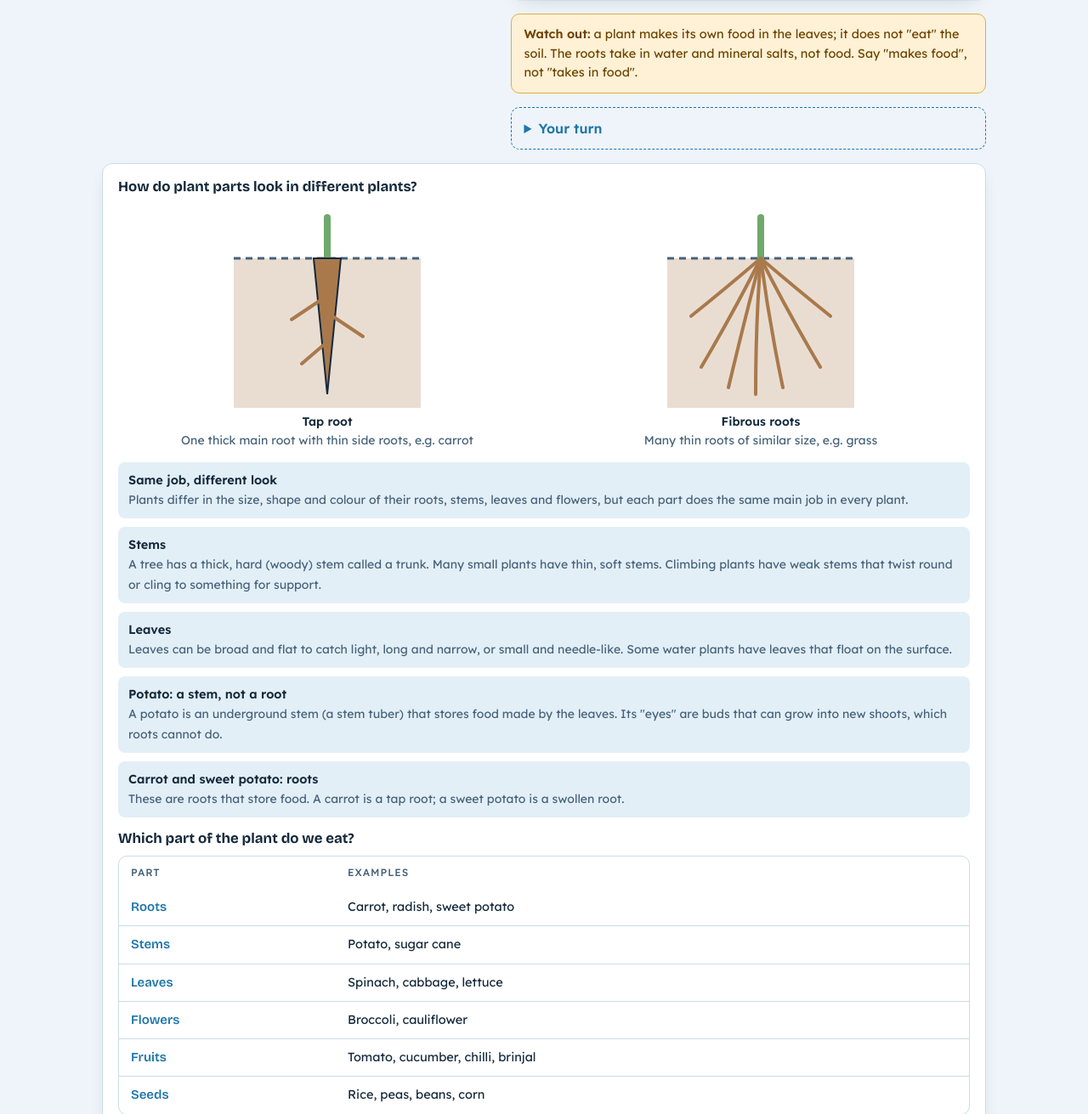
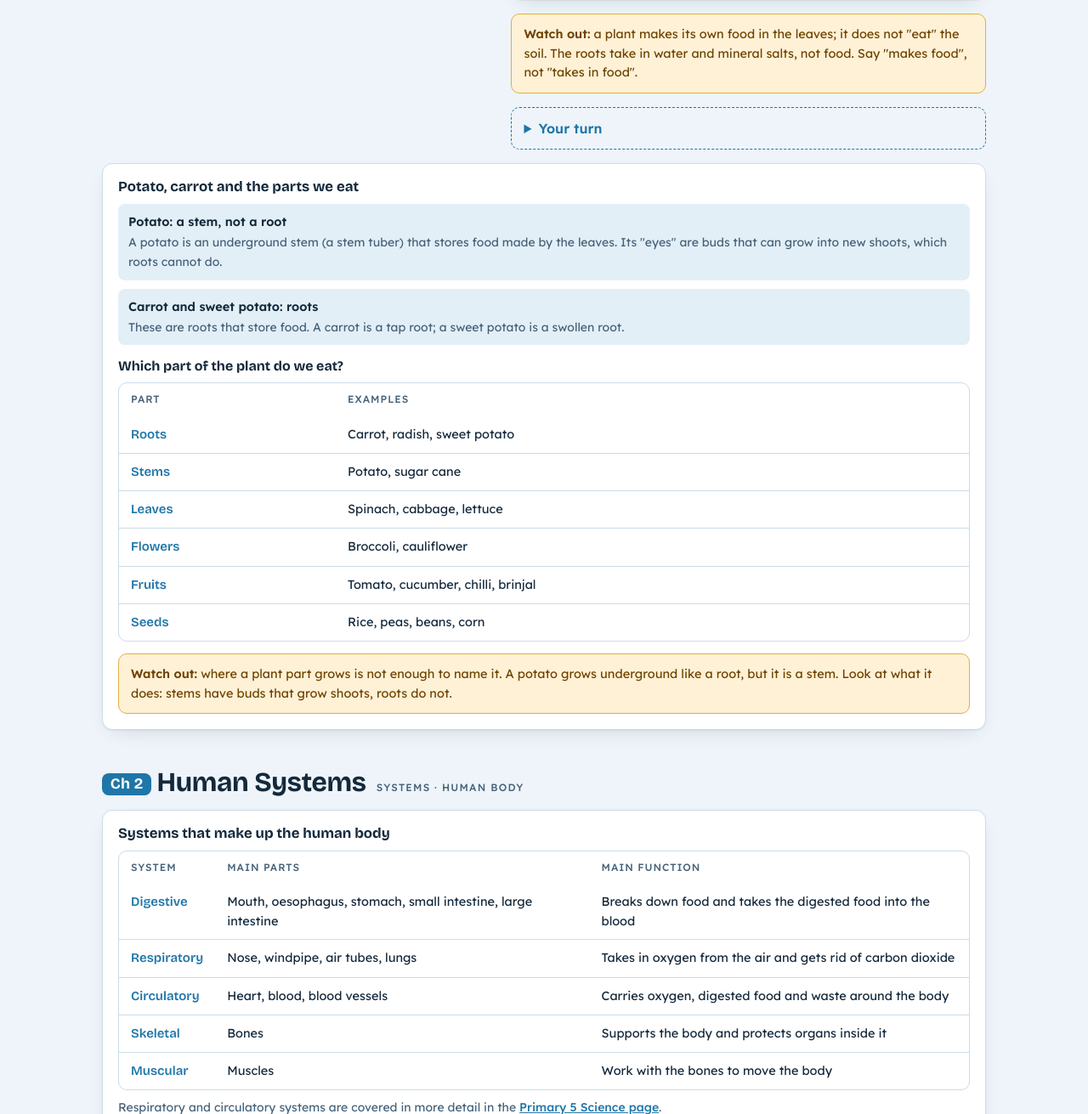
Before and after one commit to jicheng17/PSLE, a Flask app: page /science-p4 in a window 1280 px wide. Shown: the part 2131-3442 px from the top of the page at 85% size. Run offline with Flask 3, Linux system fonts and the light colour scheme.

Commit message:
P4 Science: remove 'How do plant parts look in different plants?' panel, keep potato/parts-we-eat
Co-Authored-By: Claude Sonnet 5.5 <noreply@anthropic.com>
Claude-Session: https://claude.ai/code/session_01FkfcztMtycLp7xn56J8xHJ

```diff
--- a/templates/science_p4.html
+++ b/templates/science_p4.html
@@ -259,38 +259,12 @@
       </div>
     </div>
     <div class="panel" style="margin-top:16px">
-      <h3>How do plant parts look in different plants?</h3>
-      <div class="figs" style="grid-template-columns:repeat(auto-fit,minmax(150px,1fr))">
-        <figure>
-          <svg viewBox="0 0 110 120" role="img" aria-label="A tap root: one thick main root going straight down with a few thin side roots.">
-            <rect x="0" y="32" width="110" height="88" style="fill:var(--soil);opacity:.25"/>
-            <line class="dash" x1="0" y1="32" x2="110" y2="32"/>
-            <line class="ray" x1="55" y1="32" x2="55" y2="8" style="stroke:var(--sepal);stroke-width:4"/>
-            <path d="M47 32 L63 32 L55 112 Z" style="fill:var(--soil);stroke:var(--ink);stroke-width:1"/>
-            <g fill="none" stroke-linecap="round" style="stroke:var(--soil);stroke-width:2"><path d="M52 56 L34 68"/><path d="M58 66 L76 78"/><path d="M54 82 L40 94"/></g>
-          </svg>
-          <figcaption><b>Tap root</b>One thick main root with thin side roots, e.g. carrot</figcaption>
-        </figure>
-        <figure>
-          <svg viewBox="0 0 110 120" role="img" aria-label="Fibrous roots: many thin roots of about the same size spreading out from the base of the stem.">
-            <rect x="0" y="32" width="110" height="88" style="fill:var(--soil);opacity:.25"/>
-            <line class="dash" x1="0" y1="32" x2="110" y2="32"/>
-            <line class="ray" x1="55" y1="32" x2="55" y2="8" style="stroke:var(--sepal);stroke-width:4"/>
-            <g fill="none" stroke-linecap="round" style="stroke:var(--soil);stroke-width:2">
-              <path d="M55 32 Q40 62 20 96"/><path d="M55 32 Q46 66 36 108"/><path d="M55 32 Q52 70 52 112"/><path d="M55 32 Q60 70 68 108"/><path d="M55 32 Q70 62 90 96"/><path d="M55 32 Q34 50 14 66"/><path d="M55 32 Q76 50 96 66"/>
-            </g>
-          </svg>
-          <figcaption><b>Fibrous roots</b>Many thin roots of similar size, e.g. grass</figcaption>
-        </figure>
-      </div>
-      <ul class="rules" style="margin-top:14px">
-        <li><b>Same job, different look</b><span>Plants differ in the size, shape and colour of their roots, stems, leaves and flowers, but each part does the same main job in every plant.</span></li>
-        <li><b>Stems</b><span>A tree has a thick, hard (woody) stem called a trunk. Many small plants have thin, soft stems. Climbing plants have weak stems that twist round or cling to something for support.</span></li>
-        <li><b>Leaves</b><span>Leaves can be broad and flat to catch light, long and narrow, or small and needle-like. Some water plants have leaves that float on the surface.</span></li>
+      <h3>Potato, carrot and the parts we eat</h3>
+      <ul class="rules">
         <li><b>Potato: a stem, not a root</b><span>A potato is an underground stem (a stem tuber) that stores food made by the leaves. Its "eyes" are buds that can grow into new shoots, which roots cannot do.</span></li>
         <li><b>Carrot and sweet potato: roots</b><span>These are roots that store food. A carrot is a tap root; a sweet potato is a swollen root.</span></li>
       </ul>
-      <h3 style="margin-top:16px">Which part of the plant do we eat?</h3>
+      <h3 style="margin-top:16px;font-size:1rem">Which part of the plant do we eat?</h3>
       <div class="scroll"><table style="min-width:0">
         <thead><tr><th>Part</th><th>Examples</th></tr></thead>
         <tbody>
```
